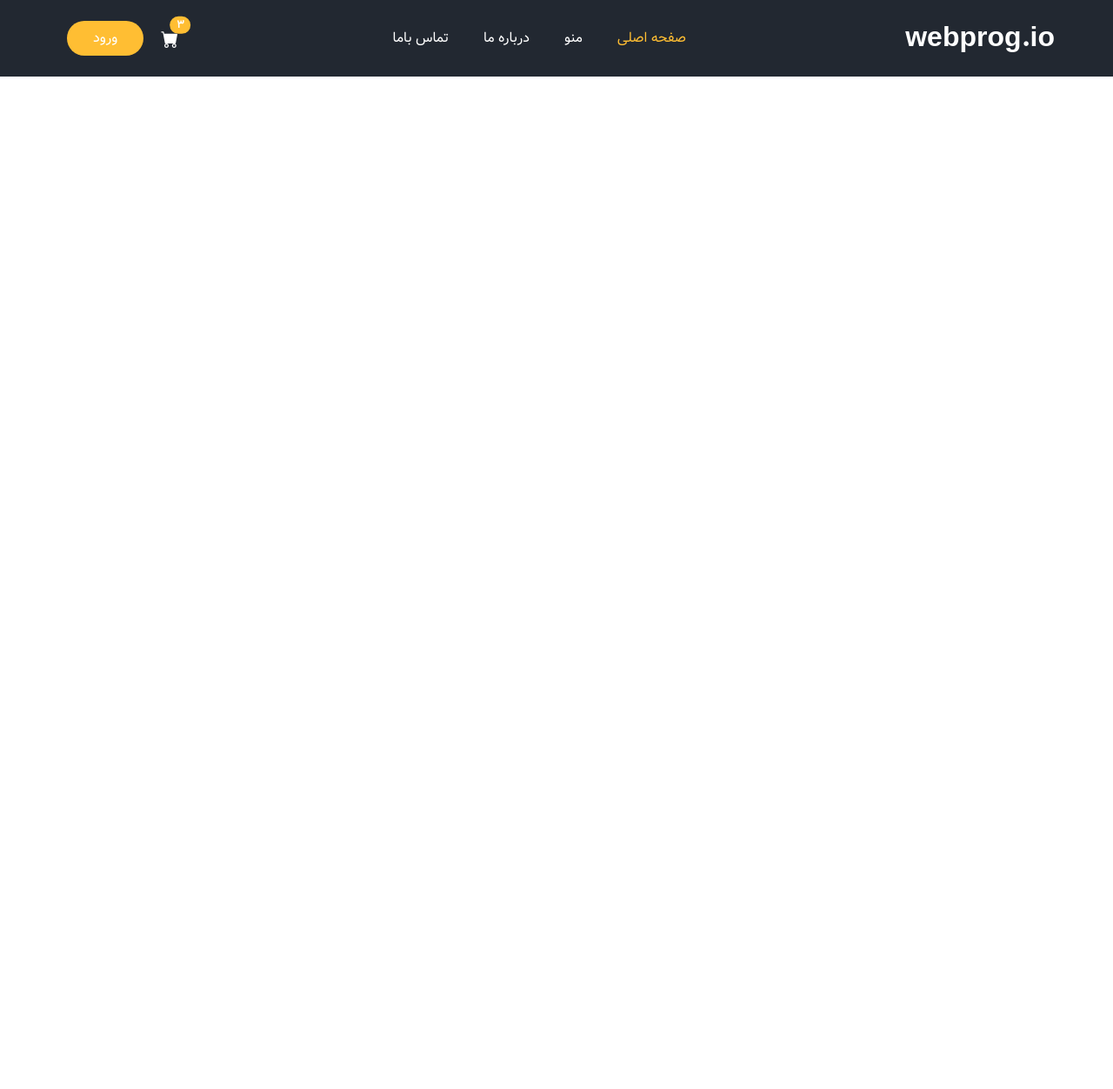
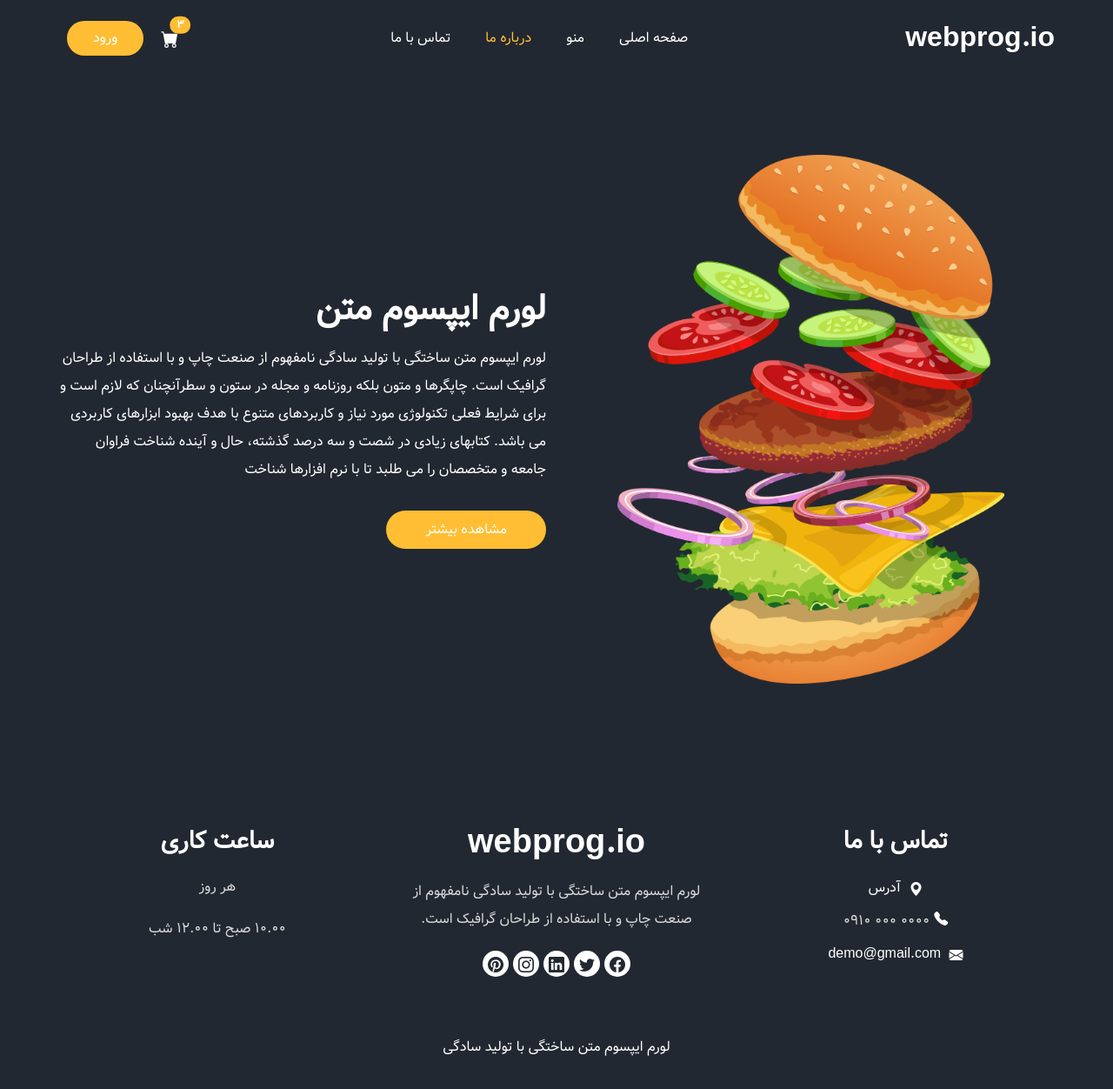
Before and after one commit to NikKhanpour/neda-shop, a Nuxt app: page /about-us in a window 1280 px wide. Shown: the top 1252 px of the page at 87% size. Before the commit the page ends 800 px from the top, so only its background shows below. Built offline with nearby package versions, Linux system fonts and the light colour scheme.

Commit message:
add footer component & add routes feature to header component

```diff
--- a/app.vue
+++ b/app.vue
@@ -1,4 +1,6 @@
 <template>
+	<NuxtLoadingIndicator color="#ffbe33" />
 	<LayoutHeader />
 	<NuxtPage />
+	<LayoutFooter />
 </template>
--- /dev/null
+++ b/components/layout/Footer.vue
@@ -0,0 +1,63 @@
+<template>
+	<footer class="footer_section">
+		<div class="container">
+			<div class="row">
+				<div class="col-md-4 footer-col">
+					<div class="footer_contact">
+						<h4>تماس با ما</h4>
+						<div class="contact_link_box">
+							<a href="">
+								<i class="bi bi-geo-alt-fill"></i>
+								<span> آدرس </span>
+							</a>
+							<a href="">
+								<div class="d-flex justify-content-center">
+									<i class="bi bi-telephone-fill" aria-hidden="true"></i>
+									<p class="my-0" style="direction: ltr">0910 000 0000</p>
+								</div>
+							</a>
+							<a href="">
+								<i class="bi bi-envelope-fill"></i>
+								<span> demo@gmail.com </span>
+							</a>
+						</div>
+					</div>
+				</div>
+				<div class="col-md-4 footer-col">
+					<div class="footer_detail">
+						<a href="" class="footer-logo"> webprog.io </a>
+						<p>
+							لورم ایپسوم متن ساختگی با تولید سادگی نامفهوم از صنعت چاپ و با
+							استفاده از طراحان گرافیک است.
+						</p>
+						<div class="footer_social">
+							<a href="">
+								<i class="bi bi-facebook"></i>
+							</a>
+							<a href="">
+								<i class="bi bi-twitter"></i>
+							</a>
+							<a href="">
+								<i class="bi bi-linkedin"></i>
+							</a>
+							<a href="">
+								<i class="bi bi-instagram"></i>
+							</a>
+							<a href="">
+								<i class="bi bi-pinterest"></i>
+							</a>
+						</div>
+					</div>
+				</div>
+				<div class="col-md-4 footer-col">
+					<h4>ساعت کاری</h4>
+					<p>هر روز</p>
+					<p>10.00 صبح تا 12.00 شب</p>
+				</div>
+			</div>
+			<div class="footer-info">
+				<p>لورم ایپسوم متن ساختگی با تولید سادگی</p>
+			</div>
+		</div>
+	</footer>
+</template>
--- a/components/layout/Header.vue
+++ b/components/layout/Header.vue
@@ -5,9 +5,9 @@
 			<header class="header_section">
 				<div class="container">
 					<nav class="navbar navbar-expand-lg custom_nav-container">
-						<a class="navbar-brand" href="index.html">
+						<NuxtLink class="navbar-brand" to="/">
 							<span> webprog.io </span>
-						</a>
+						</NuxtLink>
 
 						<button
 							class="navbar-toggler"
@@ -23,17 +23,25 @@
 
 						<div class="collapse navbar-collapse" id="navbarSupportedContent">
 							<ul class="navbar-nav mx-auto">
-								<li class="nav-item active">
-									<a class="nav-link" href="index.html">صفحه اصلی</a>
+								<li class="nav-item" :class="{ active: $route.path == '/' }">
+									<NuxtLink class="nav-link" to="/">صفحه اصلی</NuxtLink>
 								</li>
 								<li class="nav-item">
 									<a class="nav-link" href="menu.html">منو</a>
 								</li>
-								<li class="nav-item">
-									<a class="nav-link" href="about.html">درباره ما</a>
+								<li
+									class="nav-item"
+									:class="{ active: $route.path == '/about-us' }"
+								>
+									<NuxtLink class="nav-link" to="/about-us">درباره ما</NuxtLink>
 								</li>
-								<li class="nav-item">
-									<a class="nav-link" href="contact.html">تماس باما</a>
+								<li
+									class="nav-item"
+									:class="{ active: $route.path == '/contact-us' }"
+								>
+									<NuxtLink class="nav-link" to="/contact-us"
+										>تماس با ما</NuxtLink
+									>
 								</li>
 							</ul>
 							<div class="user_option">
--- /dev/null
+++ b/pages/about-us.vue
@@ -0,0 +1,3 @@
+<template>
+	<AboutUs />
+</template>
--- /dev/null
+++ b/pages/contact-us.vue
@@ -0,0 +1,3 @@
+<template>
+	<ContactUs />
+</template>
```
